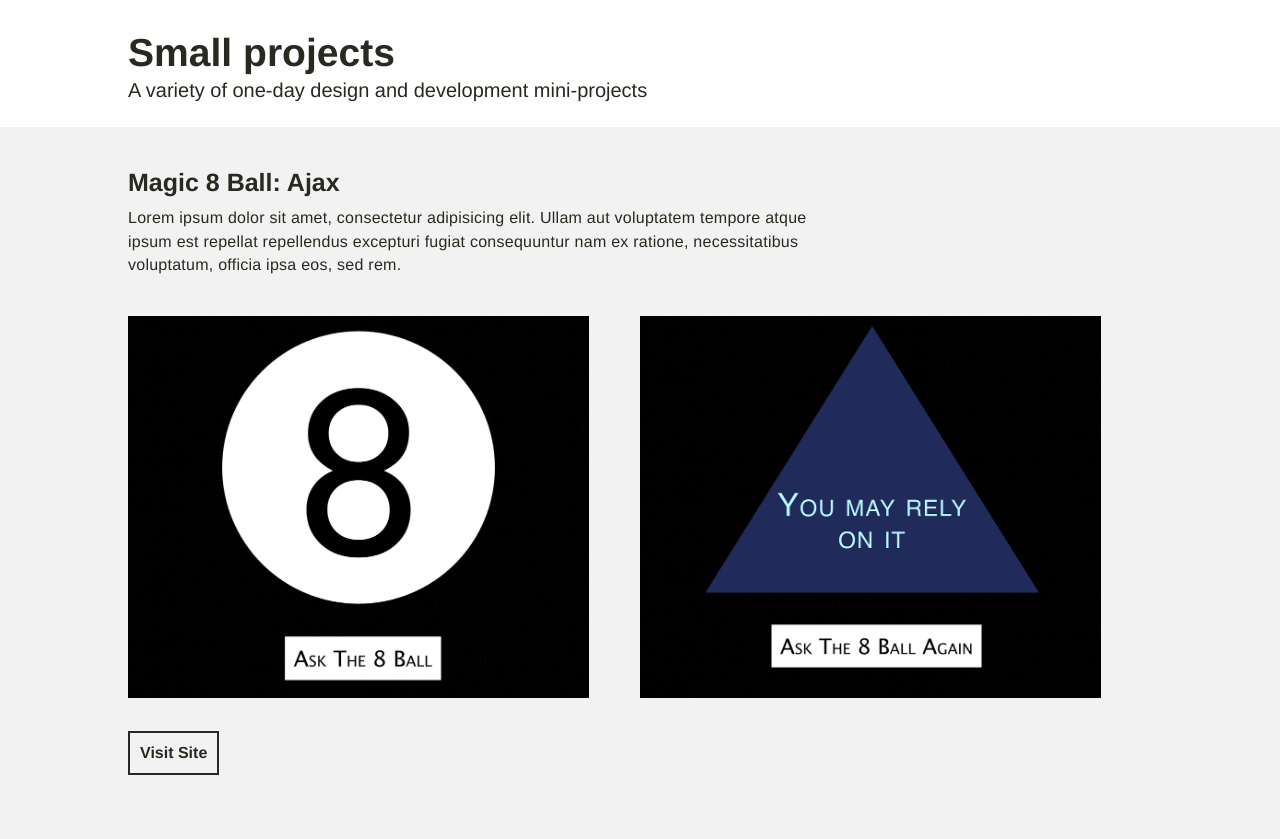
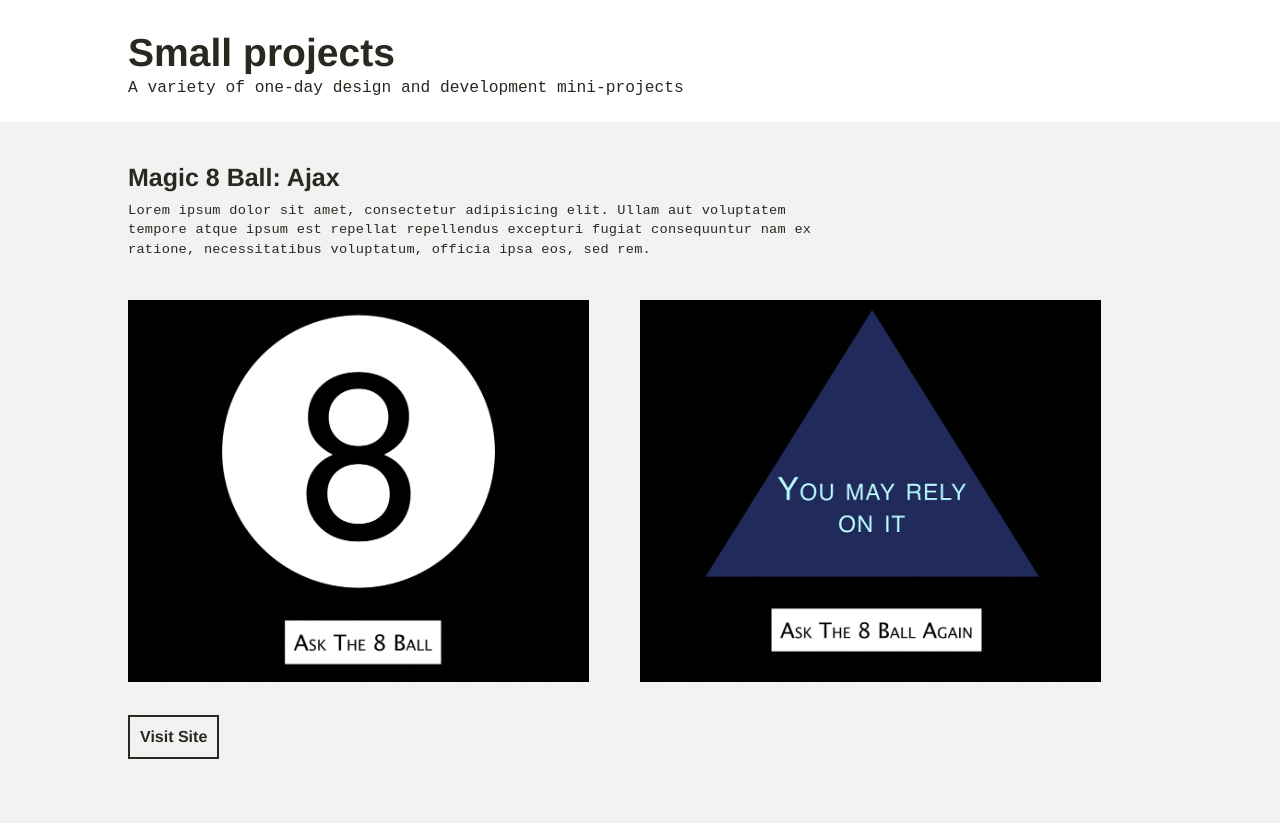
Before and after one commit to spongebobsquaredance/small-projects, a website: page src/magic-8.html in a window 1280 px wide. Drawn offline with Linux system fonts and the light colour scheme.

Commit message:
Sans-serif to monospace font update

```diff
--- a/src/styles/sass/4_components/_articles.scss
+++ b/src/styles/sass/4_components/_articles.scss
@@ -28,6 +28,8 @@ article {
 		}
 		h4 {
 			margin-top: 14px;
+			font-family: monospace;
+			font-size: 1.05em;
 		}
 	}
 }
--- a/src/styles/sass/5_regions/_header.scss
+++ b/src/styles/sass/5_regions/_header.scss
@@ -7,5 +7,6 @@ header {
 	}
 	h2 {
 		font-size: 1.25em;
+		font-family: monospace;
 	}
 }
--- a/src/styles/sass/6_layouts/_project-page.scss
+++ b/src/styles/sass/6_layouts/_project-page.scss
@@ -9,6 +9,8 @@
 		width: 70%;
 		line-height: 1.45;
 		letter-spacing: 0.25px;
+		font-family: monospace;
+		font-size: 1.05em;
 	}
 	.site-link {
 		clear: left;
```
Also changed, not shown: build/styles/css/screen.min.css, src/styles/css/screen.min.css.
